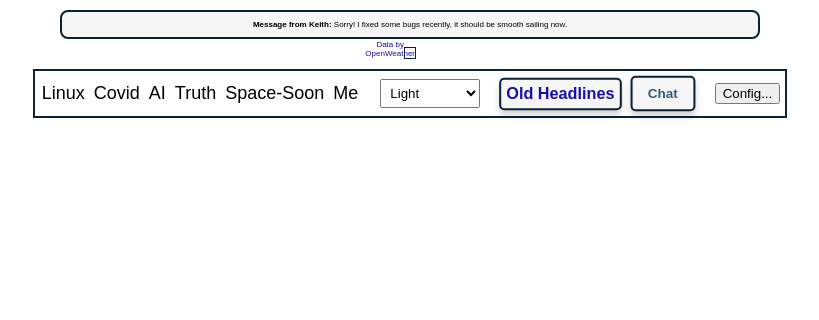
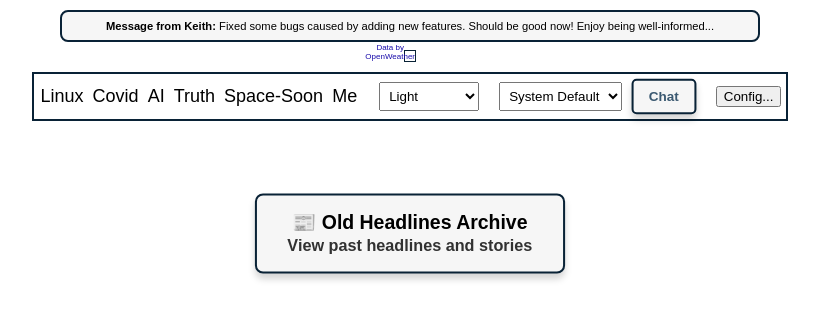
Before and after one commit to KeithCu/LinuxReport, a Flask app: template templates/page.html in a window 1280 px wide. Shown: the top 320 px of the page, without its empty margins (230-1049 px from the left). Run offline with Flask 3, Linux system fonts and the light colour scheme; the template is opened without the code that fills it, so the values that code supplies are empty; parts of the project's set-up code (start-up, migrations or seed data) failed here and were passed over.

Commit message:
more font configurablility.

```diff
--- a/routes.py
+++ b/routes.py
@@ -204,6 +204,8 @@ def init_app(flask_app):
             sans_serif_cookie = request.cookies.get('SansSerif', "1")
             form.sans_serif.data = sans_serif_cookie == "1"
 
+            form.font_family.data = request.cookies.get('FontFamily', 'system')
+
             form.admin_mode.data = request.cookies.get('isAdmin') == '1'
 
             page_order = request.cookies.get('RssUrls')
@@ -279,6 +281,7 @@ def init_app(flask_app):
 
             resp.set_cookie("NoUnderlines", "1" if form.no_underlines.data else "0", max_age=EXPIRE_MINUTES)
             resp.set_cookie("SansSerif", "1" if form.sans_serif.data else "0", max_age=EXPIRE_MINUTES)
+            resp.set_cookie("FontFamily", form.font_family.data, max_age=EXPIRE_MINUTES)
 
             if form.admin_mode.data:
                 resp.set_cookie('isAdmin', '1', max_age=EXPIRE_MINUTES)
@@ -366,18 +369,15 @@ def init_app(flask_app):
                 try:
                     current_comments = chat_cache.get(COMMENTS_KEY) or []
                     current_data = json.dumps(current_comments)
-
                     if current_data != last_data_sent:
                         yield f"event: new_comment\ndata: {current_data}\n\n"
                         last_data_sent = current_data
-
                     time.sleep(2)
                 except GeneratorExit:
                     break
                 except Exception as e:
                     print(f"SSE Error: {e}")
                     break
-
         return Response(event_stream(), mimetype='text/event-stream')
 
     @flask_app.route('/api/comments', methods=['POST'])
--- a/templates/config.html
+++ b/templates/config.html
@@ -84,6 +84,10 @@
     <div class="form-group">
       <label for="theme">Theme:</label>
       {{ form.theme }}
+    </div>
+    <div class="form-group">
+      <label for="font_family">Font:</label>
+      {{ form.font_family }}
     </div>
     <div class="form-group">
       <label for="no_underlines">No Underlines:</label>
--- a/templates/page.html
+++ b/templates/page.html
@@ -7,22 +7,54 @@
     <meta name="description" content = "{{description}}">
     <meta http-equiv="X-UA-Compatible" content="ie=edge">
     <title>{{title}}</title>
+    <!-- Load Google Fonts -->
+    <link rel="preconnect" href="https://fonts.googleapis.com">
+    <link rel="preconnect" href="https://fonts.gstatic.com" crossorigin>
+    <link href="https://fonts.googleapis.com/css2?family=Inter:wght@400;500;600&family=Roboto:wght@400;500&family=Open+Sans:wght@400;600&family=Source+Sans+Pro:wght@400;600&family=Ubuntu:wght@400;500&family=Noto+Sans:wght@400;500&family=Lato:wght@400;700&family=Raleway:wght@400;500&display=swap" rel="stylesheet">
     <style>
+      /* Font definitions */
+      body.font-system { font-family: system-ui, -apple-system, BlinkMacSystemFont, 'Segoe UI', Roboto, Oxygen, Ubuntu, Cantarell, 'Open Sans', 'Helvetica Neue', sans-serif; }
+      body.font-monospace { font-family: 'Courier New', Courier, monospace; }
+      body.font-inter { font-family: 'Inter', sans-serif; }
+      body.font-roboto { font-family: 'Roboto', sans-serif; }
+      body.font-open-sans { font-family: 'Open Sans', sans-serif; }
+      body.font-source-sans { font-family: 'Source Sans Pro', sans-serif; }
+      body.font-noto-sans { font-family: 'Noto Sans', sans-serif; }
+      body.font-lato { font-family: 'Lato', sans-serif; }
+      body.font-raleway { font-family: 'Raleway', sans-serif; }
+
+      /* Force font everywhere when enabled */
+      body.font-system *, body.font-monospace *, body.font-inter *,
+      body.font-roboto *, body.font-open-sans *, body.font-source-sans *,
+      body.font-noto-sans *, body.font-lato *, body.font-raleway * {
+        font-family: inherit !important;
+      }
+
       /* Theme definitions */
       body.theme-light { --bg:#ffffff; --text:#000000; --link:#1a0dab; --btn-bg:#f6f6f6; --btn-border:#092236; --btn-text:#3b5971; --btn-hover-bg:#0078D7; --btn-hover-text:#ffffff; }
       body.theme-silver  { --bg:#C0C0C0; --text:#000000; --link:#1a0dab; --btn-bg:#EFEFEF; --btn-border:#888888; --btn-text:#000000; --btn-hover-bg:#C0C0C0; --btn-hover-text:#FFFFFF; }
-      body.theme-dark { --bg:#1e1e1e; --text:#f0f0f0; --link:#8ab4f8; --btn-bg:#333333; --btn-border:#ffffff; --btn-text:#ffffff; --btn-hover-bg:#505050; --btn-hover-text:#ffffff; }
+      body.theme-dark { --bg:#1e1e1e; --text:#d4d4d4; --link:#8ab4f8; --btn-bg:#333333; --btn-border:#ffffff; --btn-text:#d4d4d4; --btn-hover-bg:#505050; --btn-hover-text:#ffffff; }
       body.theme-solarized { --bg:#fdf6e3; --text:#657b83; --link:#268bd2; --btn-bg:#eee8d5; --btn-border:#586e75; --btn-text:#586e75; --btn-hover-bg:#b58900; --btn-hover-text:#fdf6e3; }
 
       /* New custom themes */
-      body.theme-futuristic { --bg:#0f0f0f; --text:rgb(49, 165, 165); --link:#0f0; --btn-bg:#111; --btn-border:#0ff; --btn-text:#0ff; --btn-hover-bg:#0f0; --btn-hover-text:#000; }
+      body.theme-futuristic { --bg:#0f0f0f; --text:#7fbfbf; --link:#0f0; --btn-bg:#111; --btn-border:#0ff; --btn-text:#7fbfbf; --btn-hover-bg:#0f0; --btn-hover-text:#000; }
       body.theme-steampunk { --bg:#2b1b0e; --text:#d5c1a1; --link:#a67c52; --btn-bg:#3e2c1c; --btn-border:#a67c52; --btn-text:#d5c1a1; --btn-hover-bg:#a67c52; --btn-hover-text:#2b1b0e; }
-      body.theme-cyberpunk { --bg:#1e001f; --text:#a027a0; --link:#00ffff; --btn-bg:#330033; --btn-border:#ff00ff; --btn-text:#ff00ff; --btn-hover-bg:#00ffff; --btn-hover-text:#1e001f; }
-
-      /* Additional custom themes */
+      body.theme-cyberpunk { --bg:#1e001f; --text:#c080c0; --link:#00ffff; --btn-bg:#330033; --btn-border:#ff00ff; --btn-text:#c080c0; --btn-hover-bg:#00ffff; --btn-hover-text:#1e001f; }
       body.theme-pastelle{ --bg:#FFEFD5; --text:#4B3621; --link:#FFB6C1; --btn-bg:#FFDAB9; --btn-border:#DEB887; --btn-text:#4B3621; --btn-hover-bg:#FFA07A; --btn-hover-text:#FFFFFF; }
       body.theme-sepia   { --bg:#704214; --text:#FFF8E7; --link:#B8860B; --btn-bg:#C19A6B; --btn-border:#8B4513; --btn-text:#FFF8E7; --btn-hover-bg:#8B4513; --btn-hover-text:#FFF8E7; }
       body.theme-forest  { --bg:#2E4A2E; --text:#E0EBD8; --link:#A3B18A; --btn-bg:#4A6F4A; --btn-border:#A3B18A; --btn-text:#E0EBD8; --btn-hover-bg:#A3B18A; --btn-hover-text:#2E4A2E; }
+
+      /* Additional new themes */
+      body.theme-ocean { --bg:#0a192f; --text:#cbd5e1; --link:#64ffda; --btn-bg:#112240; --btn-border:#64ffda; --btn-text:#cbd5e1; --btn-hover-bg:#1d4ed8; --btn-hover-text:#ffffff; }
+      body.theme-neon { --bg:#000000; --text:#90ee90; --link:#ff69b4; --btn-bg:#1a1a1a; --btn-border:#00ffff; --btn-text:#90ee90; --btn-hover-bg:#ff69b4; --btn-hover-text:#000000; }
+      body.theme-retro { --bg:#000080; --text:#90ee90; --link:#ffff00; --btn-bg:#0000cd; --btn-border:#90ee90; --btn-text:#90ee90; --btn-hover-bg:#ff69b4; --btn-hover-text:#000000; }
+      body.theme-midnight { --bg:#0f172a; --text:#cbd5e1; --link:#818cf8; --btn-bg:#1e293b; --btn-border:#818cf8; --btn-text:#cbd5e1; --btn-hover-bg:#4f46e5; --btn-hover-text:#ffffff; }
+      body.theme-autumn { --bg:#2c1810; --text:#f5deb3; --link:#d2691e; --btn-bg:#3d2316; --btn-border:#d2691e; --btn-text:#f5deb3; --btn-hover-bg:#cd853f; --btn-hover-text:#2c1810; }
+      body.theme-nord { --bg:#2e3440; --text:#d8dee9; --link:#88c0d0; --btn-bg:#3b4252; --btn-border:#88c0d0; --btn-text:#d8dee9; --btn-hover-bg:#5e81ac; --btn-hover-text:#2e3440; }
+      body.theme-dracula { --bg:#282a36; --text:#e2e8f0; --link:#ff79c6; --btn-bg:#44475a; --btn-border:#ff79c6; --btn-text:#e2e8f0; --btn-hover-bg:#bd93f9; --btn-hover-text:#282a36; }
+      body.theme-monokai { --bg:#272822; --text:#e2e8f0; --link:#a6e22e; --btn-bg:#3e3d32; --btn-border:#a6e22e; --btn-text:#e2e8f0; --btn-hover-bg:#f92672; --btn-hover-text:#272822; }
+      body.theme-terminal { --bg:#000000; --text:#90ee90; --link:#90ee90; --btn-bg:#001100; --btn-border:#90ee90; --btn-text:#90ee90; --btn-hover-bg:#003300; --btn-hover-text:#90ee90; }
+      body.theme-paper { --bg:#f5f5f5; --text:#333333; --link:#1a0dab; --btn-bg:#ffffff; --btn-border:#cccccc; --btn-text:#333333; --btn-hover-bg:#e6e6e6; --btn-hover-text:#333333; }
 
       /* Client-side dynamic sans-serif font */
       body.sans-serif { font-family: sans-serif; }
@@ -394,7 +426,7 @@
       }
 
   </style>
-  <!-- Apply theme based on 'Theme' cookie and set dropdown selection -->
+  <!-- Apply theme and font based on cookies -->
   <script>
     document.addEventListener('DOMContentLoaded', function() {
       // Read theme cookie or default
@@ -405,6 +437,16 @@
       // Set dropdown to current theme
       var select = document.getElementById('theme-select');
       if (select) select.value = theme;
+
+      // Read font cookie or default
+      var fontMatch = document.cookie.match(/(?:^|; )FontFamily=([^;]+)/);
+      var font = fontMatch ? fontMatch[1] : 'system';
+      // Apply font class to body
+      document.body.classList.add('font-' + font);
+      // Set dropdown to current font
+      var fontSelect = document.getElementById('font-select');
+      if (fontSelect) fontSelect.value = font;
+
       // Apply no-underlines setting (default ON)
       var nu = document.cookie.match(/(?:^|; )NoUnderlines=([^;]+)/);
       if (!nu || nu[1] === '1') document.body.classList.add('no-underlines');
@@ -426,12 +468,17 @@
         document.cookie = 'Theme=' + theme + ';path=/';
         window.location.reload();
       }
+      // Change font via cookie and reload
+      function setFont(font) {
+        document.cookie = 'FontFamily=' + font + ';path=/';
+        window.location.reload();
+      }
     </script>
   </head>
   <body>
 
-<div style="background: var(--btn-bg); color: var(--text); border: 2px solid var(--btn-border); border-radius: 8px; margin: 10px auto 0 auto; max-width: 700px; padding: 8px; font-size: .5em; text-align: center;">
-  <strong>Message from Keith:</strong> Sorry! I fixed some bugs recently, it should be smooth sailing now.
+<div style="background: var(--btn-bg); color: var(--text); border: 2px solid var(--btn-border); border-radius: 8px; margin: 10px auto 0 auto; max-width: 700px; padding: 8px; font-size: .7em; text-align: center;">
+  <strong>Message from Keith:</strong> Fixed some bugs caused by adding new features. Should be good now! Enjoy being well-informed...
 </div>
 
 <center>
@@ -464,9 +511,29 @@
         <option value="pastelle">Pastelle</option>
         <option value="sepia">Sepia</option>
         <option value="forest">Forest</option>
+        <option value="ocean">Ocean</option>
+        <option value="neon">Neon</option>
+        <option value="retro">Retro</option>
+        <option value="midnight">Midnight</option>
+        <option value="autumn">Autumn</option>
+        <option value="nord">Nord</option>
+        <option value="dracula">Dracula</option>
+        <option value="monokai">Monokai</option>
+        <option value="terminal">Terminal</option>
+        <option value="paper">Paper</option>
       </select>
-      <a href="/old_headlines" id="old-headlines-link" style="margin-left: 20px; padding: 5px; text-decoration: underline; color: var(--link); font-size: medium;">Old Headlines</a>
-      <button id="chat-toggle-btn">Chat</button> <!-- Added Chat Toggle Button -->
+      <select id="font-select" onchange="setFont(this.value)" style="margin-left:20px; padding:5px;">
+        <option value="system">System Default</option>
+        <option value="monospace">Monospace</option>
+        <option value="inter">Inter</option>
+        <option value="roboto">Roboto</option>
+        <option value="open-sans">Open Sans</option>
+        <option value="source-sans">Source Sans</option>
+        <option value="noto-sans">Noto Sans</option>
+        <option value="lato">Lato</option>
+        <option value="raleway">Raleway</option>
+      </select>
+      <button id="chat-toggle-btn">Chat</button>
       <button type="save" name="save" onclick="redirect()" style="margin-left: 20px;">Config...</button>
     </div>
   </center>
@@ -481,6 +548,15 @@
       <div class="column">{{ columns[1] }}</div>
       <div class="column">{{ columns[2] }}</div>
       {%- endif %}
+    </div>
+
+    <!-- Enhanced Old Headlines Section -->
+    <div style="text-align: center; margin: 30px 0;">
+      <a href="/old_headlines" id="old-headlines-link" style="display: inline-block; padding: 15px 30px; font-size: 1.2em; text-decoration: none; color: var(--text); background: var(--btn-bg); border: 2px solid var(--btn-border); border-radius: 8px; transition: all 0.3s ease; box-shadow: 0 4px 6px rgba(0, 0, 0, 0.1);">
+        <span style="font-weight: bold;">📰 Old Headlines Archive</span>
+        <br>
+        <small style="opacity: 0.8;">View past headlines and stories</small>
+      </a>
     </div>
 
     <!-- Chat Window HTML -->
```
Also changed, not shown: forms.py (+11 -0 lines), templates/sitebox.html (+4 -6 lines).
